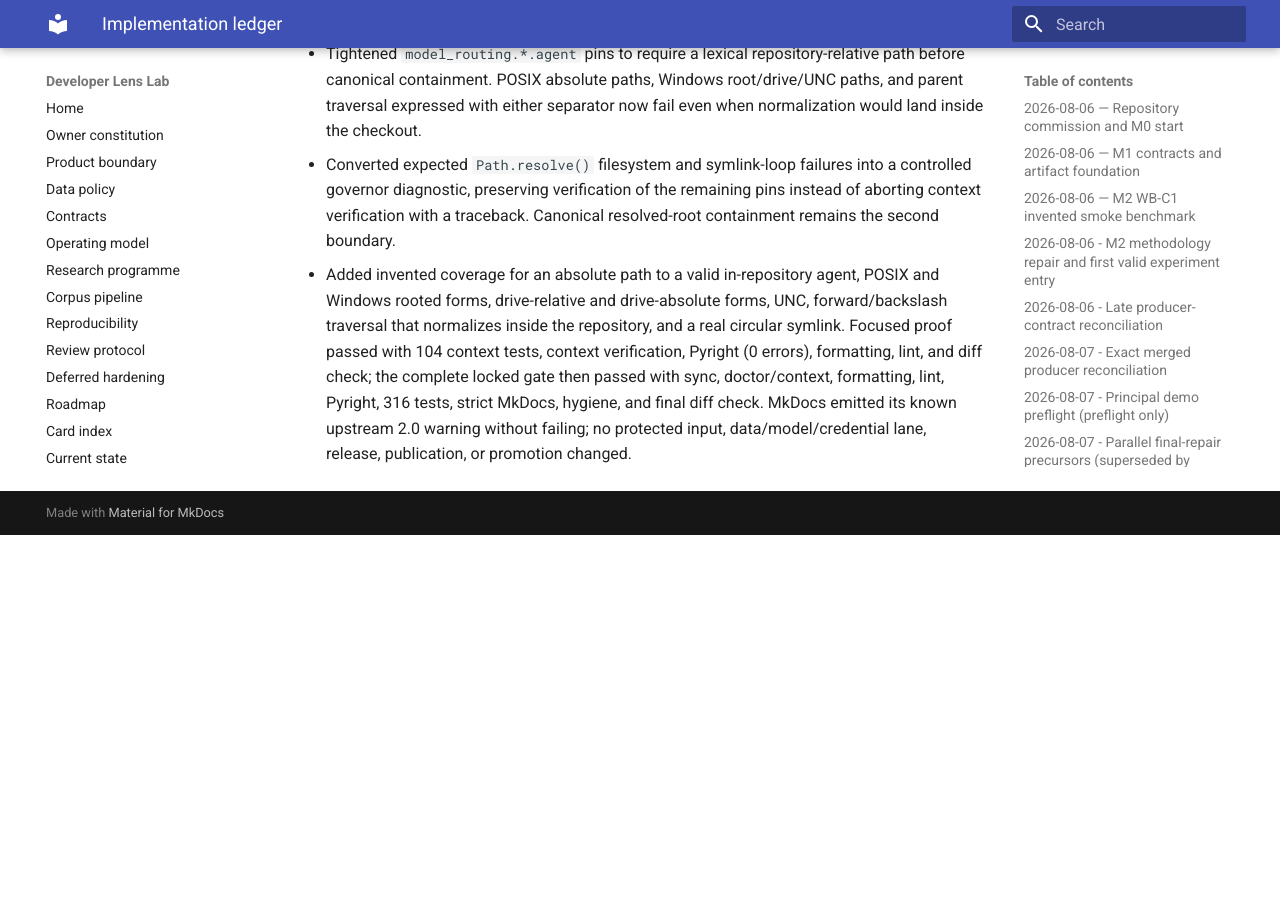
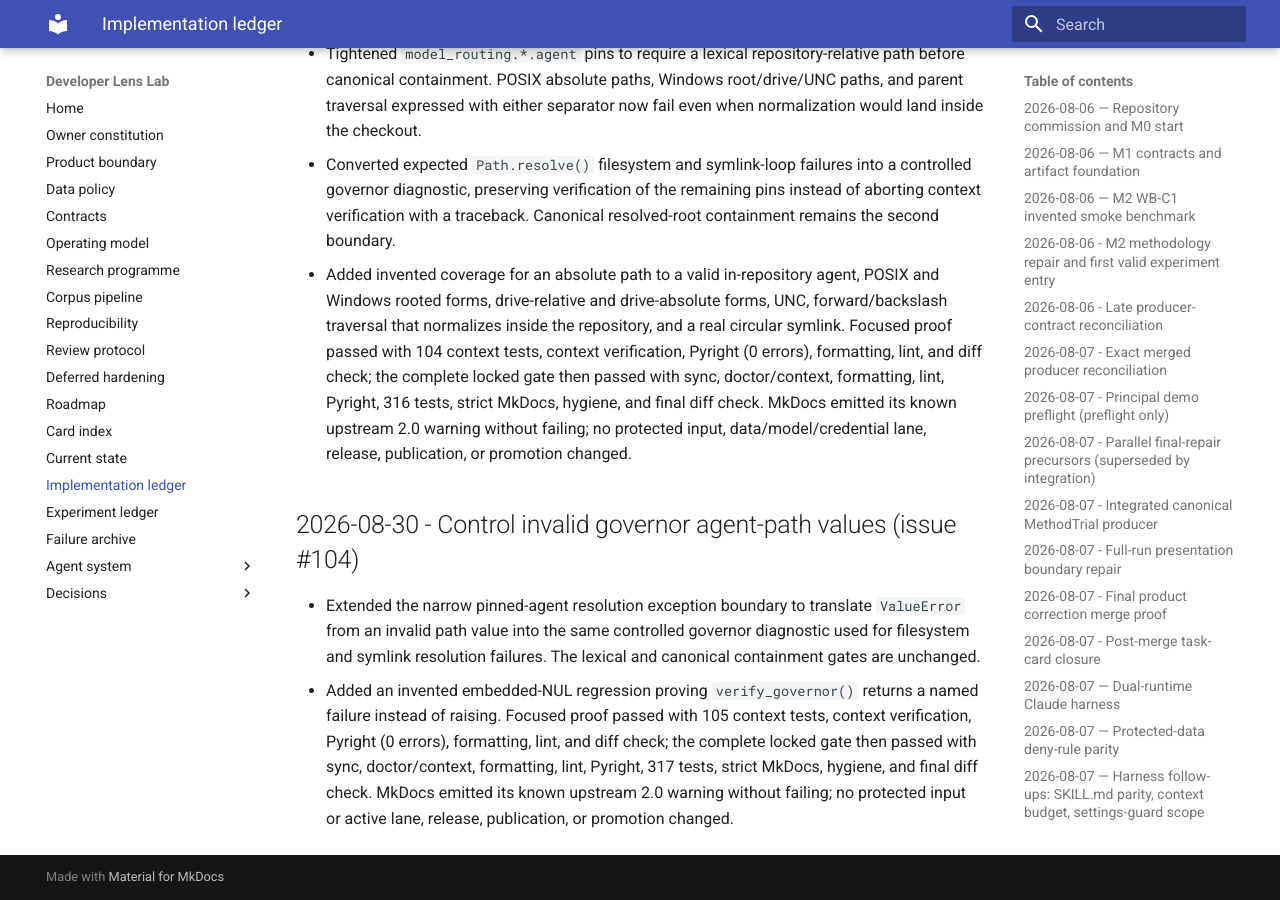
Before and after one commit to Chris0Jeky/developer-lens-lab, an MkDocs documentation site: the page built from docs/IMPLEMENTATION_LEDGER.md, in a window 1280 px wide and 900 px high, scrolled down 49807 px. Built offline with MkDocs 1.6.1 and Material for MkDocs 9.7.7, drawn with Linux system fonts in a browser that asks for light colours; before the commit the page ends 50342 px from its top, so only the background shows below that.

Commit message:
Control invalid governor agent paths

```diff
--- a/docs/IMPLEMENTATION_LEDGER.md
+++ b/docs/IMPLEMENTATION_LEDGER.md
@@ -1654,3 +1654,15 @@ hashed package bytes only; the joint tag remains blocked on product
   complete locked gate then passed with sync, doctor/context, formatting, lint, Pyright, 316 tests,
   strict MkDocs, hygiene, and final diff check. MkDocs emitted its known upstream 2.0 warning without
   failing; no protected input, data/model/credential lane, release, publication, or promotion changed.
+
+## 2026-08-30 - Control invalid governor agent-path values (issue #104)
+
+- Extended the narrow pinned-agent resolution exception boundary to translate `ValueError` from an
+  invalid path value into the same controlled governor diagnostic used for filesystem and symlink
+  resolution failures. The lexical and canonical containment gates are unchanged.
+- Added an invented embedded-NUL regression proving `verify_governor()` returns a named failure
+  instead of raising. Focused proof passed with 105 context tests, context verification, Pyright
+  (0 errors), formatting, lint, and diff check; the complete locked gate then passed with sync,
+  doctor/context, formatting, lint, Pyright, 317 tests, strict MkDocs, hygiene, and final diff check.
+  MkDocs emitted its known upstream 2.0 warning without failing; no protected input or active lane,
+  release, publication, or promotion changed.
```
Also changed, not shown: 2 other files.
